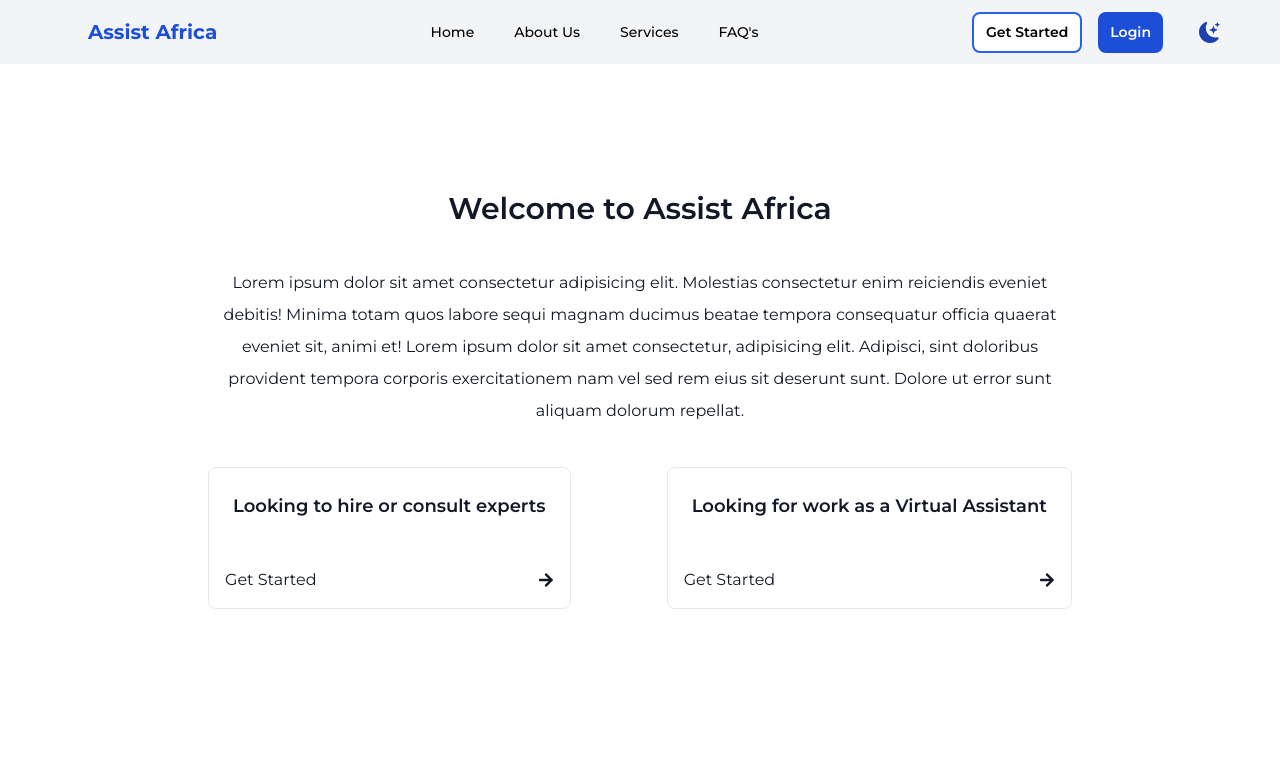
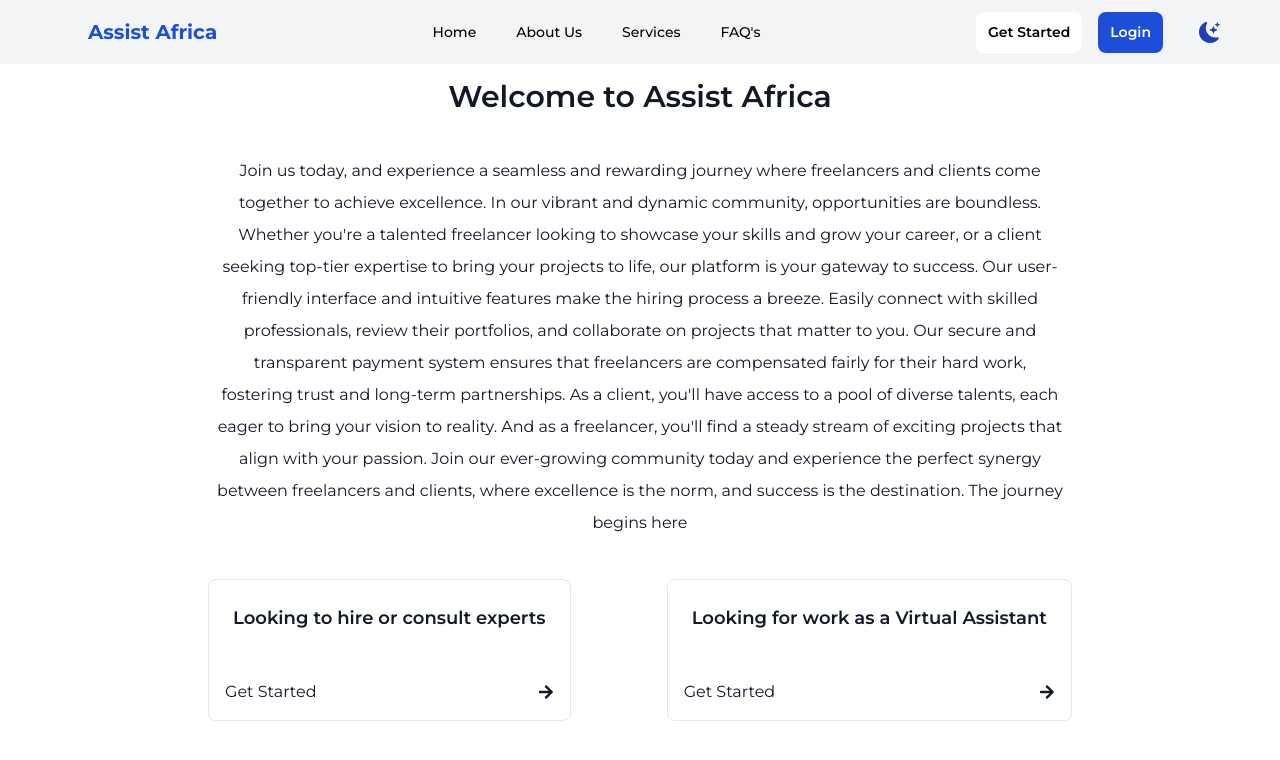
Before and after one commit to Company-XY/Client, a React (Vite) app: page /register in a window 1280 px wide. Shown: the top 760 px of the page. Built offline with nearby package versions, Linux system fonts and the light colour scheme; no server answers.

Commit message:
'wembanyama'

```diff
--- a/src/components/Header/NewHeader.jsx
+++ b/src/components/Header/NewHeader.jsx
@@ -289,9 +289,11 @@ const Header = () => {
                   </button>
                 </div>
                 <div className="flex-shrink-0 flex items-center">
-                  <span className="text-blue-700 cursor-pointer hover:scale-105 font-bold text-base sm:text-lg md:text-xl ml-14">
-                    Assist Africa
-                  </span>
+                  <RouterLink to="/">
+                    <span className="text-blue-700 cursor-pointer hover:scale-105 font-bold text-base sm:text-lg md:text-xl ml-14">
+                      Assist Africa
+                    </span>
+                  </RouterLink>
                 </div>
                 <div className="hidden sm:ml-6 sm:flex sm:space-x-4">
                   <ScrollLink
@@ -331,7 +333,7 @@ const Header = () => {
                   <div className="flex space-x-4 text-sm font-medium">
                     <RouterLink
                       to="/register"
-                      className="hidden sm:grid place-items-center py-1 px-3 bg-white border-2 rounded-lg border-blue-600 hover:text-blue-700 font-semibold"
+                      className="hidden sm:grid place-items-center py-1 px-3 bg-white hover:bg-blue-700 rounded-lg hover:text-white font-semibold"
                     >
                       Get Started
                     </RouterLink>
--- a/src/pages/Register/Register.jsx
+++ b/src/pages/Register/Register.jsx
@@ -9,13 +9,24 @@ const Register = () => {
           Welcome to Assist Africa
         </h2>
         <p className="leading-8 px-10 text-center m-10">
-          Lorem ipsum dolor sit amet consectetur adipisicing elit. Molestias
-          consectetur enim reiciendis eveniet debitis! Minima totam quos labore
-          sequi magnam ducimus beatae tempora consequatur officia quaerat
-          eveniet sit, animi et! Lorem ipsum dolor sit amet consectetur,
-          adipisicing elit. Adipisci, sint doloribus provident tempora corporis
-          exercitationem nam vel sed rem eius sit deserunt sunt. Dolore ut error
-          sunt aliquam dolorum repellat.
+          Join us today, and experience a seamless and rewarding journey where
+          freelancers and clients come together to achieve excellence. In our
+          vibrant and dynamic community, opportunities are boundless. Whether
+          you're a talented freelancer looking to showcase your skills and grow
+          your career, or a client seeking top-tier expertise to bring your
+          projects to life, our platform is your gateway to success. Our
+          user-friendly interface and intuitive features make the hiring process
+          a breeze. Easily connect with skilled professionals, review their
+          portfolios, and collaborate on projects that matter to you. Our secure
+          and transparent payment system ensures that freelancers are
+          compensated fairly for their hard work, fostering trust and long-term
+          partnerships. As a client, you'll have access to a pool of diverse
+          talents, each eager to bring your vision to reality. And as a
+          freelancer, you'll find a steady stream of exciting projects that
+          align with your passion. Join our ever-growing community today and
+          experience the perfect synergy between freelancers and clients, where
+          excellence is the norm, and success is the destination. The journey
+          begins here
         </p>
         <section className="flex flex-col gap-6 justify-center md:flex-row md:justify-evenly">
           <Link to="/register/client">
```
